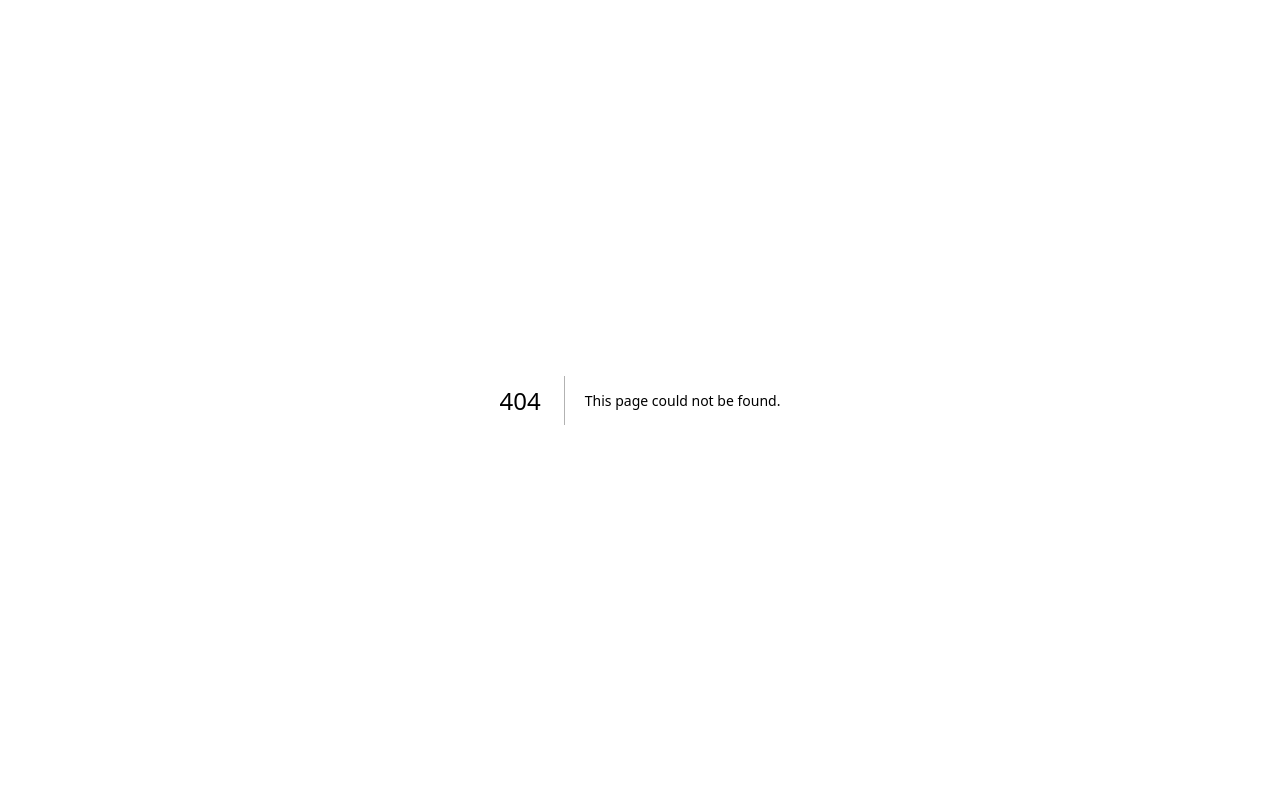
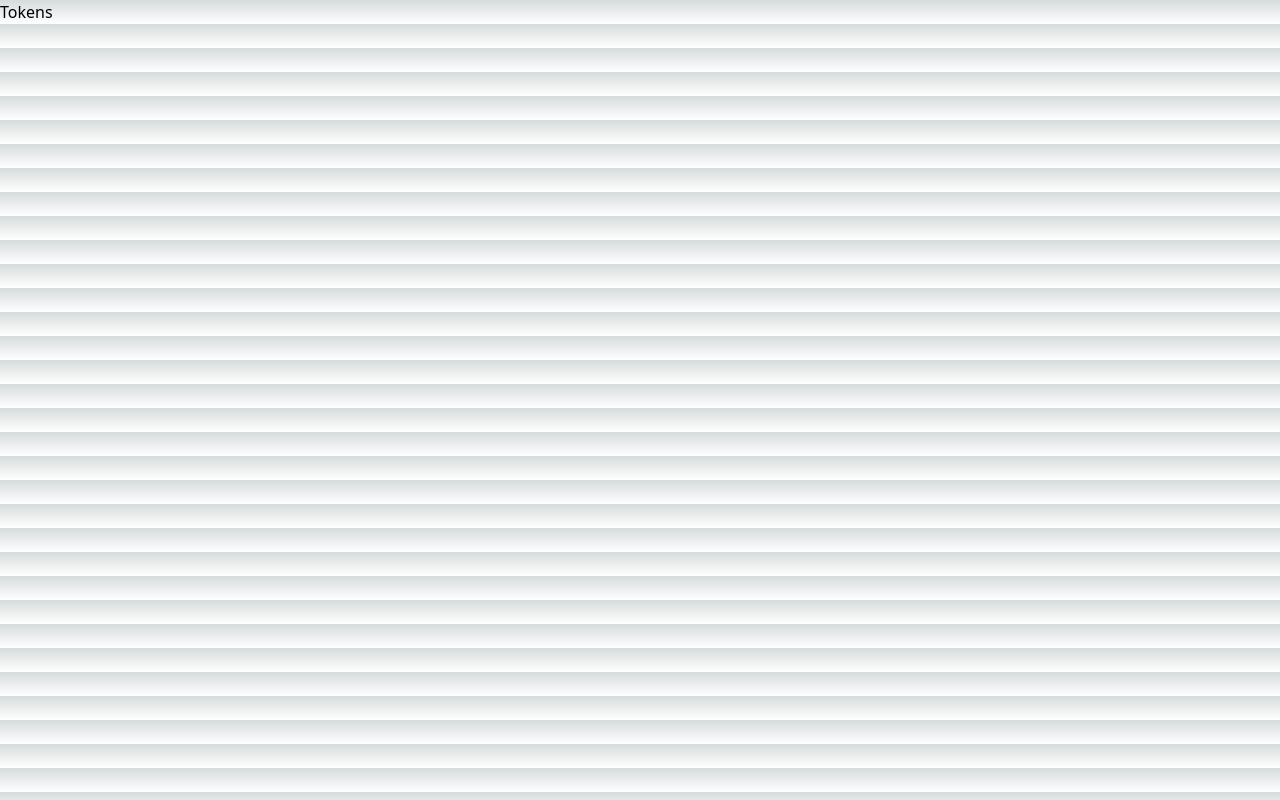
Before and after one commit to KevinGage/ChatGptApiPoc, a Next.js app in the folder chat_gpt_api_poc/: page /tokens in a window 1280 px wide. Before the commit this address had no page. Built offline with nearby package versions, Linux system fonts and the light colour scheme.

Commit message:
added second placeholder page

```diff
--- /dev/null
+++ b/chat_gpt_api_poc/app/tokens/page.tsx
@@ -0,0 +1,3 @@
+export default function Tokens() {
+  return <h1>Tokens</h1>;
+}
```
